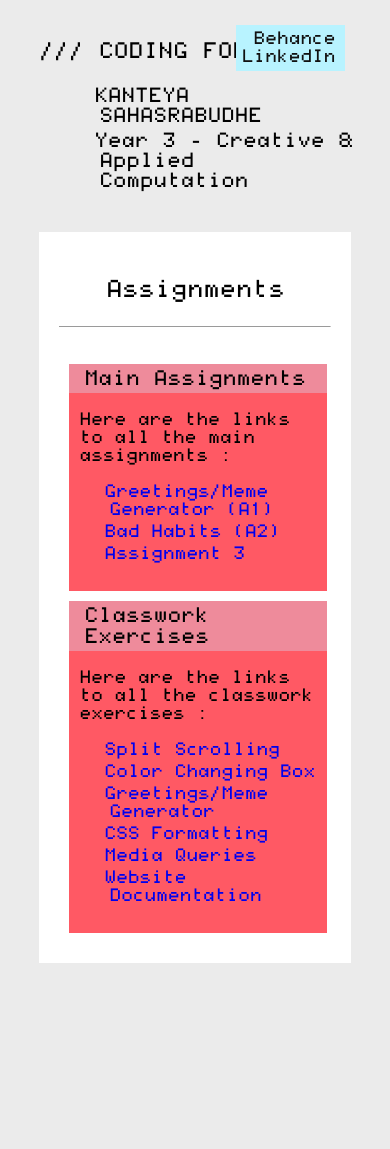
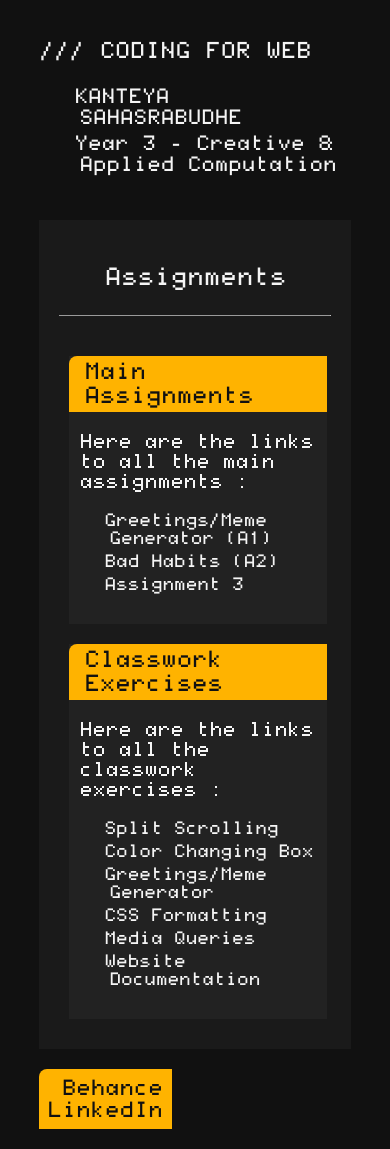
Before and after one commit to kanteya/coding-for-web, a PHP site: page / in a window 390 px wide. Before the commit the page ends 963 px from the top, so only its background shows below. Run offline with PHP 8.4, Linux system fonts and the light colour scheme.

Commit message:
Stylesheet Update 1.01
responsive for smaller screen sizes as well as larger resolution displays, scrollbar update, minor css edits

```diff
--- a/style.css
+++ b/style.css
@@ -45,7 +45,6 @@
     font-weight: normal;
 }
 
-
 * {
     -webkit-box-sizing: border-box;
     -moz-box-sizing: border-box;
@@ -87,7 +86,10 @@ h4 {
 html {
     font-family: 'FT88', monospace;
     letter-spacing: -0.05rem;
-    font-size: 18px;
+    font-size: calc(16px + 25%);
+    -webkit-user-select: none;
+    -ms-user-select: none;
+    user-select: none;
 }
 
 h2 {
@@ -99,6 +101,25 @@ body>aside {
     font-size: 0.8em;
 }
 
+/* Typing Effect */
+.typing-demo {
+    width: 22ch;
+    animation: typing 2s steps(18), blink .5s step-end infinite alternate;
+    white-space: nowrap;
+    overflow: hidden;
+}
+
+@keyframes typing {
+    from {
+        width: 0
+    }
+}
+
+@keyframes blink {
+    50% {
+        border-color: transparent
+    }
+}
 
 /* BODY AND SECTIONS */
 /* ----------------------------------------------------- */
@@ -106,7 +127,8 @@ body>aside {
 
 body {
     padding: 40px 10%;
-    background-color: rgb(235, 235, 235);
+    background-color: #111;
+    color: whitesmoke;
 }
 
 ul {
@@ -141,19 +163,24 @@ ol {
 }
 
 li {
-    margin-bottom: 4px;
+    margin-bottom: 5px;
 }
 
-li:hover {
+#list1 {
+    color: whitesmoke;
+}
+
+#list1:hover {
     padding-left: 15px;
     padding-right: 12px;
     width: fit-content;
     background-color: rgb(255, 179, 0);
+    color: black;
 }
 
 section {
     padding: 20px;
-    background-color: white;
+    background-color: #1a1a1a;
 }
 
 section>h2 {
@@ -166,7 +193,7 @@ section>h2 {
 section>em {
     display: block;
     margin: 8px 0;
-    font-size: 20px;
+    font-size: calc(20px + 25%);
     text-align: center;
 }
 
@@ -175,11 +202,12 @@ section>div {
 }
 
 #s4>div {
-    background-color: #FF5964;
+    background-color: #222222;
 }
 
 #s5>div {
-    background-color: #B8F3FF;
+    background-color: #FFB300;
+    border-radius: 8px 0px 0px 0px;
 }
 
 /* SECTION 4 */
@@ -200,13 +228,17 @@ section>div {
 #s4>div:nth-of-type(1)>h3 {
     position: sticky;
     top: 1rem;
-    background-color: rgb(238, 139, 155);
+    background-color: #FFB300;
+    border-radius: 8px 0px 0px 0px;
+    color: #111;
 }
 
 #s4>div:nth-of-type(2)>h3 {
     position: sticky;
     top: 1rem;
-    background-color: rgb(238, 139, 155);
+    background-color: #FFB300;
+    border-radius: 8px 0px 0px 0px;
+    color: #111;
 }
 
 /* SECTION 5 */
@@ -215,8 +247,9 @@ section>div {
 #s5>div {
     position: static;
     text-align: right;
-    padding: 5px;
+    padding: 8px;
     padding-right: 10px;
+    font-size: 22px;
 }
 
 #s5 div:nth-of-type(1) {
@@ -234,18 +267,17 @@ section>div {
 }
 
 ::-webkit-scrollbar-thumb {
-    background: #C5B7F0;
+    background: #ffd165;
 }
 
 ::-webkit-scrollbar-thumb:hover {
-    background: #8A7AF5;
+    background: #e4b035;
 }
 
-@media screen AND (max-width: 1024px) {
+@media screen AND (max-width: 1200px) {
     section {
         padding: 20px;
         padding-bottom: 20px;
-        background-color: white;
     }
 
     #s4>div {
@@ -255,6 +287,7 @@ section>div {
     #s4>div:nth-of-type(1) {
         float: none;
         padding-bottom: 10px;
+        margin-bottom: 20px;
     }
 
     #s4>div:nth-of-type(2) {
@@ -264,12 +297,35 @@ section>div {
     #s4>div:nth-of-type(1)>h3 {
         position: sticky;
         top: 1rem;
-        background-color: rgb(238, 139, 155);
     }
 
     #s4>div:nth-of-type(2)>h3 {
         position: sticky;
         top: 1rem;
-        background-color: rgb(238, 139, 155);
     }
 }
+
+@media screen AND (max-width: 600px) {
+    ol {
+        padding-left: 0px;
+        padding-bottom: 5px;
+        margin-right: 10px;
+    }
+
+    #s5>div {
+        float: left;
+    }
+
+    #s5 div:nth-of-type(1) {
+        position: static;
+        float: left;
+        margin-top: 20px;
+        margin-bottom: 20px;
+    }
+}
+
+@media screen AND (min-width: 1920px) {
+    html{
+        zoom: 150%;
+    }
+}
```
